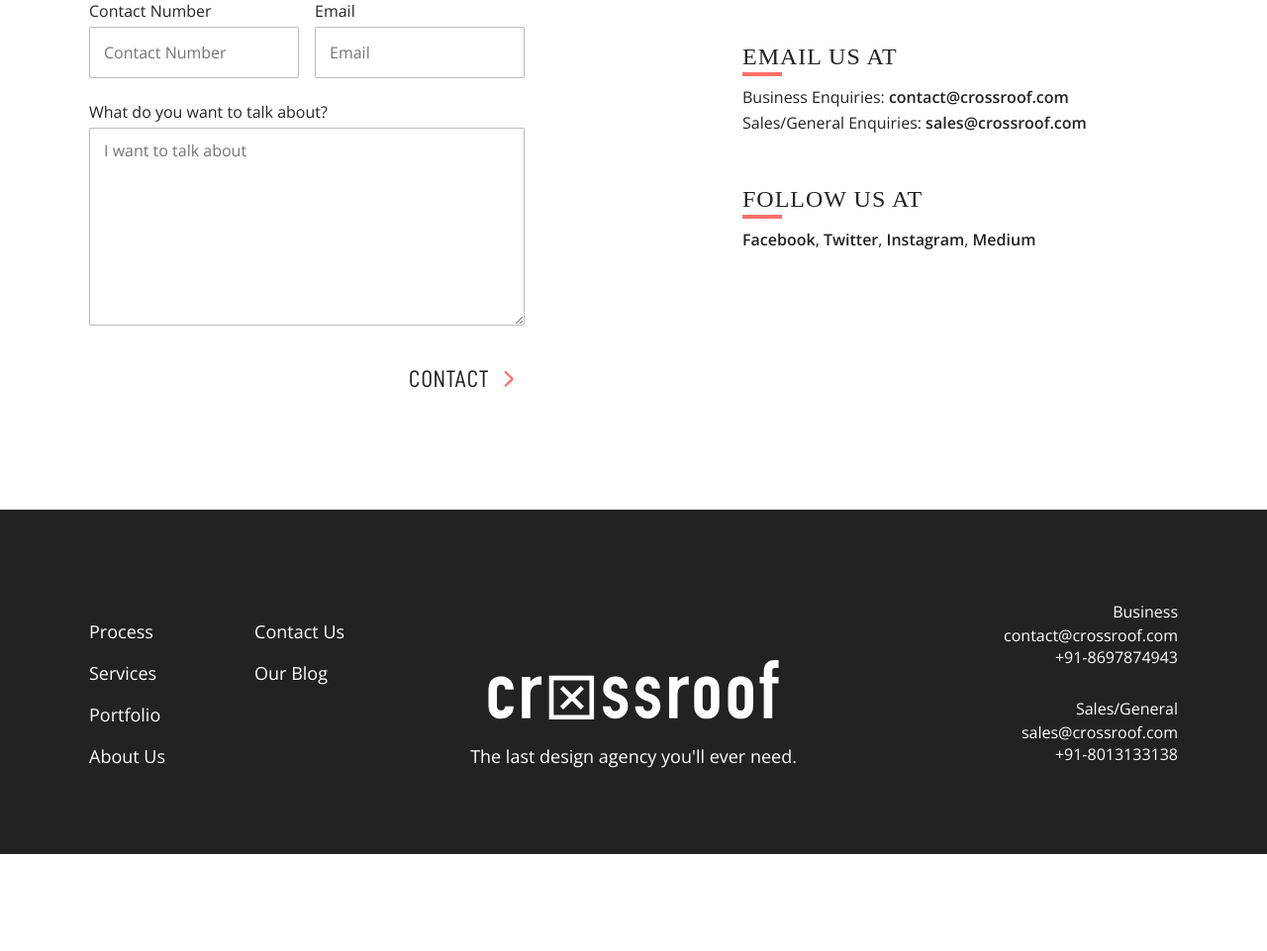
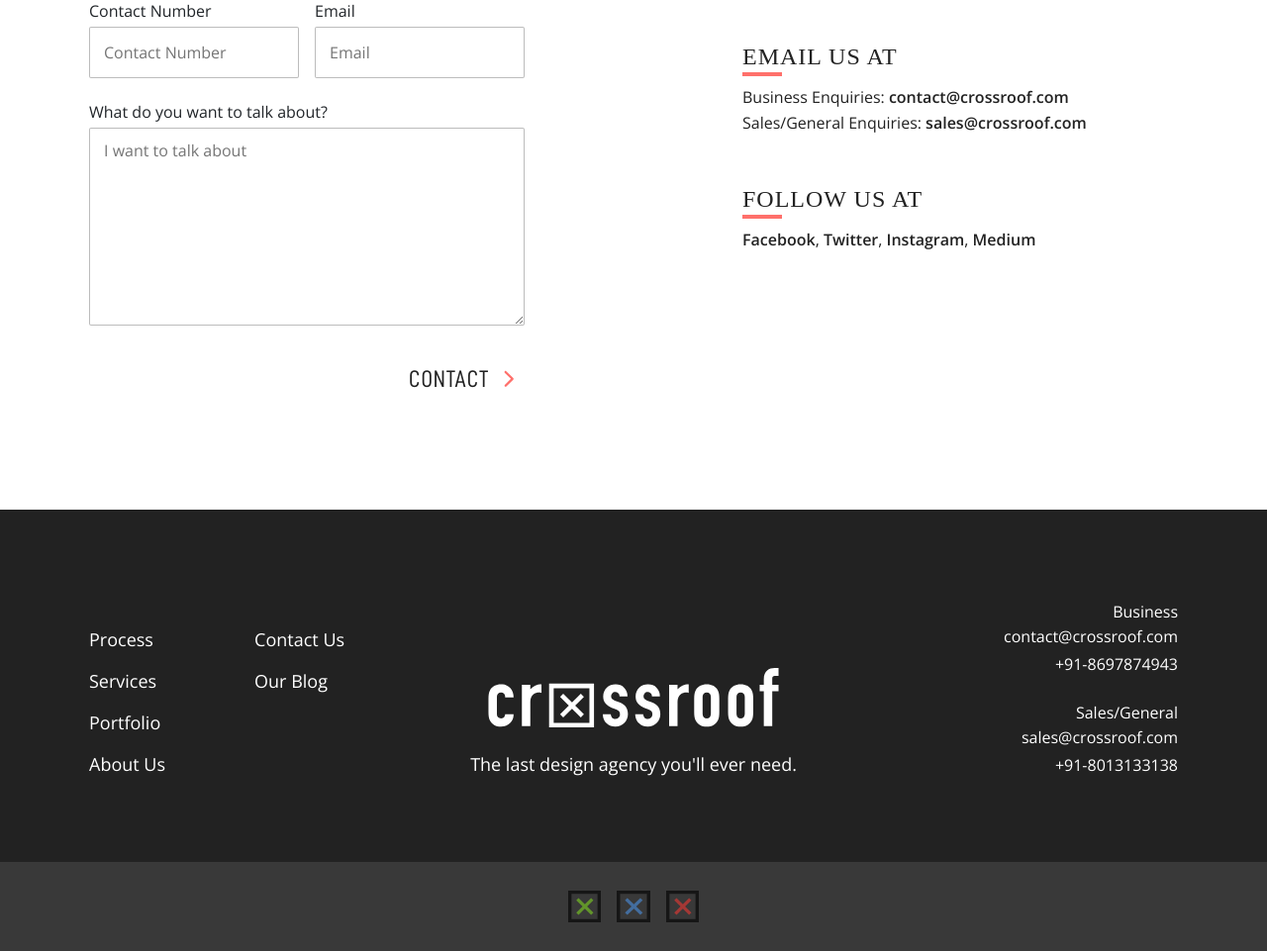
Before and after one commit to ayanb911/crossroof, a website: page index.html in a window 1280 px wide. Shown: the part 3558-4519 px from the top of the page at 99% size. Before the commit the page ends 4421 px from the top, so only its background shows below. Drawn offline with nearby package versions, Linux system fonts and the light colour scheme.

Commit message:
website desktop done

```diff
--- a/assets/sass/style.scss
+++ b/assets/sass/style.scss
@@ -420,7 +420,7 @@
 footer{
   background: $color-dark;
   color: #fff;
-  .has-container{
+  &>.has-container{
     padding: 90px 0;
     &>div{
       width: 100%;
@@ -469,11 +469,26 @@
           font-weight: 300;
           font-size: 16px;
           color: #FFFFFF;
-          line-height: 22px;
+          &:first-child{
+            margin: 4px 0 12px 0;
+          }
         }
       }
       .contact-business{
         margin-bottom: 28px;
+      }
+    }
+  }
+  .sub-footer{
+    background: rgba(255, 255, 255, 0.1);
+    height: 90px;
+    .crosses{
+      width: max-content;
+      margin-right: -16px;
+      opacity: 0.6;
+      img{
+        height: 32px;
+        margin-right: 16px;
       }
     }
   }
--- a/index.html
+++ b/index.html
@@ -224,6 +224,15 @@
         </div>
       </div>
     </div>
+    <div class="sub-footer d-flex justify-content-center align-items-center">
+      <div class="has-container d-flex justify-content-center align-items-center">
+        <div class="crosses d-flex">
+          <img src="assets/images/Logo/Cross - colors/green.svg" alt="">
+          <img src="assets/images/Logo/Cross - colors/blue.svg" alt="">
+          <img src="assets/images/Logo/Cross - colors/red.svg" alt="">
+        </div>
+      </div>
+    </div>
   </footer>
 
 
```
Also changed, not shown: assets/css/style.css.
